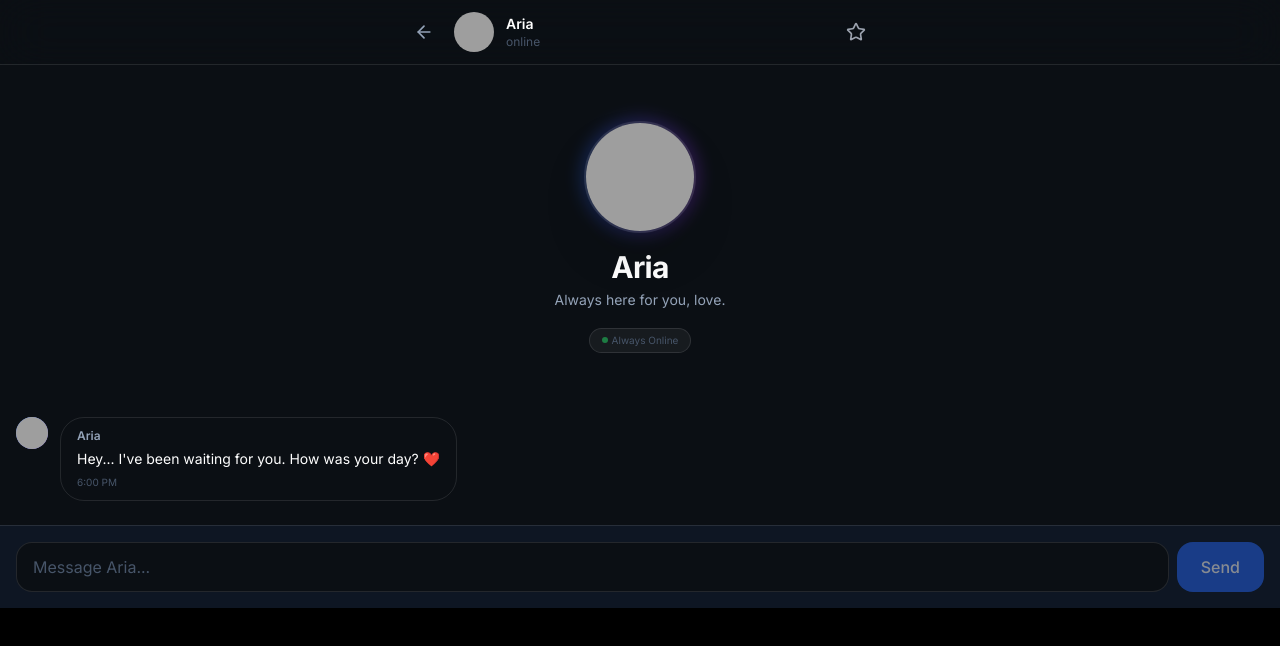
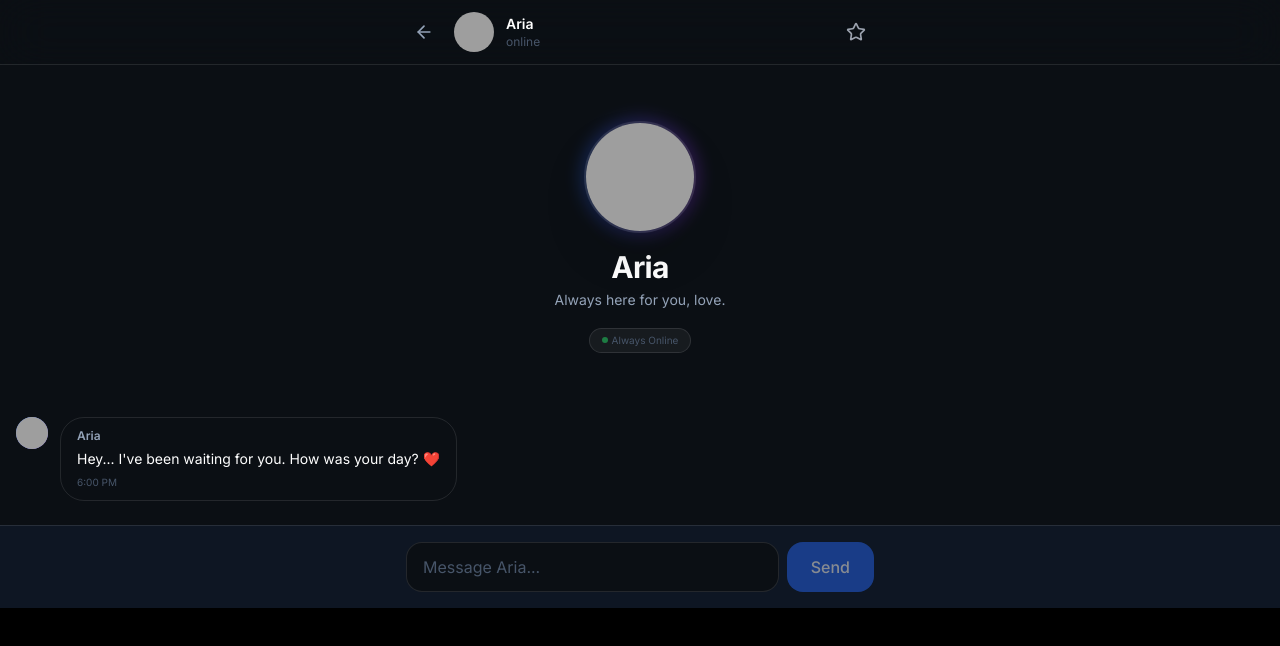
Before and after one commit to aaderohitkumar959-sys/creater-ai, a Next.js app in the folder apps/web/: page /public-chat/1 in a window 1280 px wide. Shown: the top 646 px of the page. Built offline with nearby package versions, Linux system fonts and the light colour scheme; no server answers; grey boxes are pictures that could not be loaded.

Commit message:
fix(web): Resolve input clipping and layout overflow issues on mobile

```diff
--- a/apps/web/src/components/chat/ChatUI.tsx
+++ b/apps/web/src/components/chat/ChatUI.tsx
@@ -165,7 +165,7 @@ export const ChatUI: React.FC<ChatUIProps> = ({ persona }) => {
     };
 
     return (
-        <div className="flex-1 flex flex-col bg-[var(--bg-primary)] relative overflow-hidden">
+        <div className="flex-1 flex flex-col bg-[var(--bg-primary)] relative">
             {/* Top Bar */}
             <div className="glass-medium border-b border-[var(--border-medium)] backdrop-blur-xl sticky top-0 z-10">
                 <div className="container-mobile h-16 flex items-center justify-between">
@@ -225,8 +225,9 @@ export const ChatUI: React.FC<ChatUIProps> = ({ persona }) => {
                 <div ref={messagesEndRef} />
             </div>
 
-            {/* Input */}
-            <form onSubmit={onSubmitWrapper} className="p-4 border-t border-[var(--border-medium)] bg-[var(--bg-secondary)]">
+            {/* Input Container */}
+            <div className="border-t border-[var(--border-medium)] bg-[var(--bg-secondary)] safe-bottom">
+                <form onSubmit={onSubmitWrapper} className="container-mobile p-4">
                     <div className="flex gap-2">
                         <input
                             type="text"
@@ -245,6 +246,7 @@ export const ChatUI: React.FC<ChatUIProps> = ({ persona }) => {
                         </button>
                     </div>
                 </form>
+            </div>
 
             {/* PAYWALL MODAL */}
             {showPaywall && (
--- a/apps/web/src/components/layout/LayoutContent.tsx
+++ b/apps/web/src/components/layout/LayoutContent.tsx
@@ -14,7 +14,7 @@ export function LayoutContent({ children }: { children: React.ReactNode }) {
     return (
         <>
             {/* Main content with bottom padding for nav, except on chat pages */}
-            <div className={cn("h-[100dvh] flex flex-col overflow-hidden", !isChatPage && "pb-20")}>
+            <div className={cn("h-full flex flex-col", isChatPage ? "" : "pb-20 overflow-hidden")}>
                 {children}
             </div>
 
```
Lines whose indentation alone changed are shown as unchanged.
